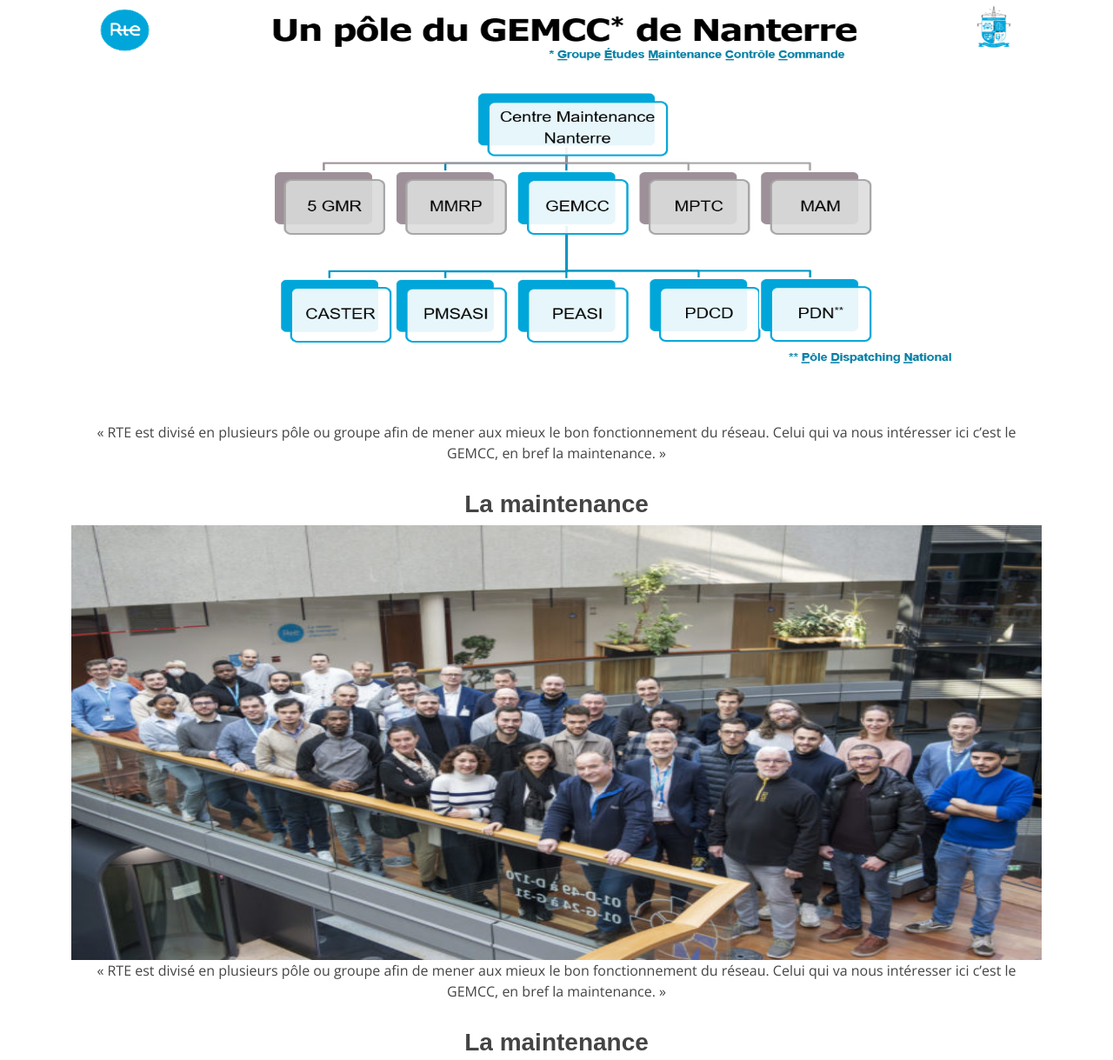
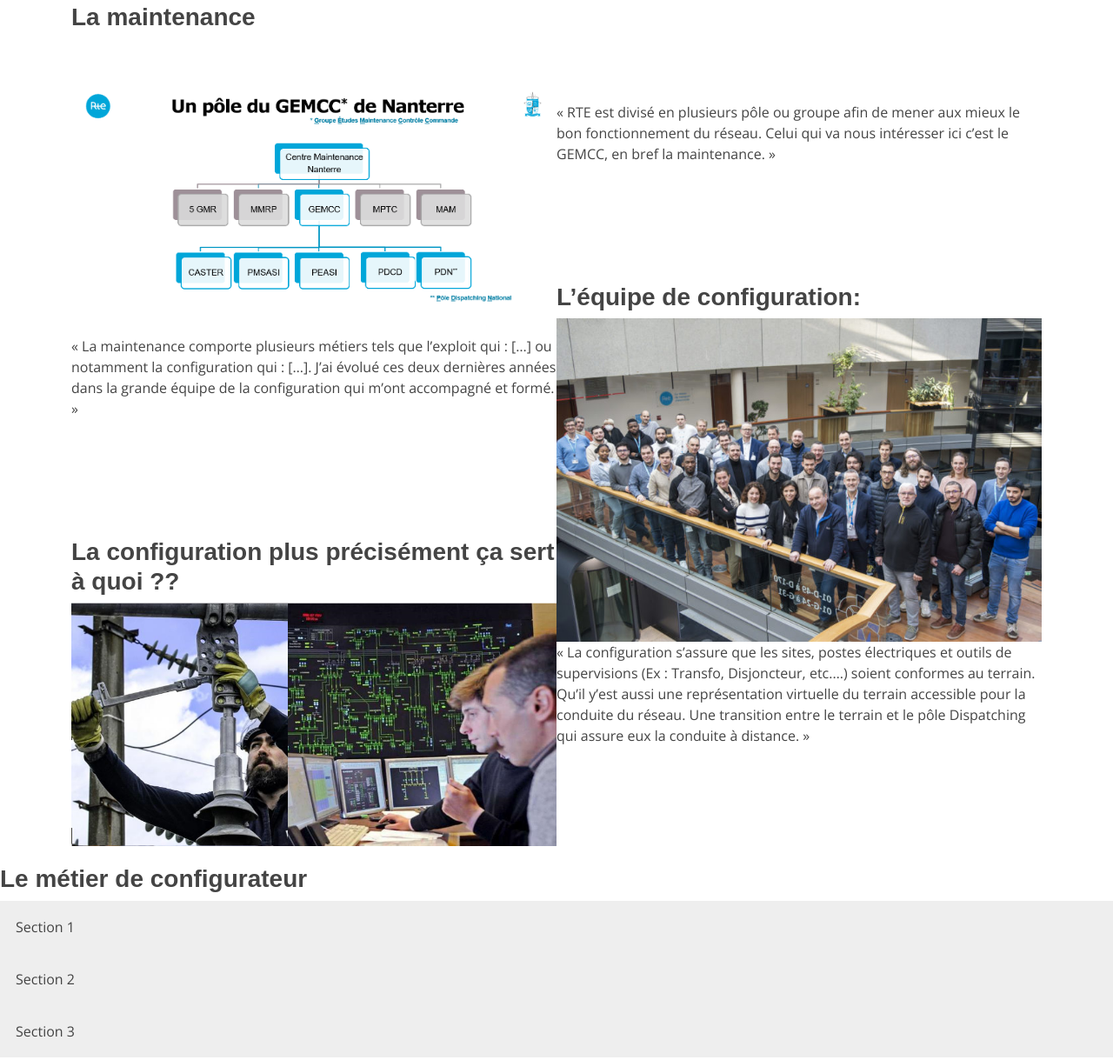
Before and after one commit to Yamcha95/Portfolio, a plain HTML site: page entreprise.html in a window 1280 px wide. Shown: the part 317-1536 px from the top of the page at 87% size. Drawn offline with nearby package versions, Linux system fonts and the light colour scheme.

Commit message:
Entreprise_accordéon

```diff
--- a/assets/css/style.css
+++ b/assets/css/style.css
@@ -1269,6 +1269,31 @@ section {
     transform: rotate(360deg);
   }
 }
+/*--------------------------------------------------------------
+#Accordion
+--------------------------------------------------------------*/
+.accordion {
+  background-color: #eee;
+  color: #444;
+  cursor: pointer;
+  padding: 18px;
+  width: 100%;
+  text-align: left;
+  border: none;
+  outline: none;
+  transition: 0.4s;
+}
+
+.active, .accordion:hover {
+  background-color: #ccc;
+}
+
+.panel {
+  padding: 0 18px;
+  background-color: white;
+  display: none;
+  overflow: hidden;
+}
 
 /*--------------------------------------------------------------
 # Footer
--- a/entreprise.html
+++ b/entreprise.html
@@ -43,7 +43,6 @@
   <!-- ======= Header ======= -->
   <header id="header" class="fixed-top">
     <div class="container-fluid d-flex justify-content-between align-items-center">
-
       <h1 class="logo me-auto me-lg-0"><a href="index.html">Portfolio</a></h1>
       <!-- Uncomment below if you prefer to use an image logo -->
       <!-- <a href="index.html" class="logo"><img src="assets/img/logo.png" alt="" class="img-fluid"></a>-->
@@ -72,31 +71,61 @@
           <h3><strong>RTE</strong></h3>
 
         </div>
-        <div class="section-title">
+        <section id="contact" class="contact">
+          <div class="">
             <h3><strong>La maintenance</strong></h3>
-            <img style="border:0; width: 100%; height: 500px;" src="assets/img/Maintenance.PNG" frameborder="0"
-              allowfullscreen>
+            <h2></h2>
+            <br><br>
 
-            <p>« RTE est divisé en plusieurs pôle ou groupe afin de mener aux mieux le bon fonctionnement du réseau. Celui
-            qui va nous intéresser ici c’est le GEMCC, en bref la maintenance. »</p>
+            <img src="assets/img/Maintenance.PNG" alt="dcsi" style="border:0; width: 50%;  float:left; " />
+
+            <p>
+              <br>« RTE est divisé en plusieurs pôle ou groupe afin de mener aux mieux le bon fonctionnement du réseau.
+              Celui
+              qui va nous intéresser ici c’est le GEMCC, en bref la maintenance. »
+            </p>
           </div>
-        <div class="section-title">
-          <h3><strong>La maintenance</strong></h3>
-            <img style="border:0; width: 100%; height: 500px;" src="assets/img/Equipe.png" frameborder="0"
-              allowfullscreen>
+        </section>
+        <section id="contact" class="contact">
+          <div class="">
+            <h3><strong>L’équipe de configuration:</strong></h3>
+            <img src="assets/img/Equipe.png" alt="dcsi" style=" width: 50%; float:right; " />
 
-            <p>« RTE est divisé en plusieurs pôle ou groupe afin de mener aux mieux le bon fonctionnement du réseau. Celui
-            qui va nous intéresser ici c’est le GEMCC, en bref la maintenance. »</p>
+            <p>« La maintenance comporte plusieurs métiers tels que l’exploit qui : […] ou notamment la configuration
+              qui : […]. J’ai évolué ces deux dernières années dans la grande équipe de la configuration qui m’ont
+              accompagné et formé. »</p>
           </div>
-        <div class="section-title">
-          <h3><strong>La maintenance</strong></h3>
-            <img style="border:0; width: 100%; height: 500px;" src="assets/img/Maintenance.PNG" frameborder="0"
-              allowfullscreen>
+        </section>
+        <section id="contact" class="contact">
+          <div class="">
+            <h3><strong>La configuration plus précisément ça sert à quoi ??</strong></h3>
+            <img src="assets/img/Configuration.PNG" alt="dcsi" style=" width: 50%; float:left; " />
 
-            <p>« RTE est divisé en plusieurs pôle ou groupe afin de mener aux mieux le bon fonctionnement du réseau. Celui
-            qui va nous intéresser ici c’est le GEMCC, en bref la maintenance. »</p>
+            <p>« La configuration s’assure que les sites, postes électriques et outils de supervisions (Ex : Transfo,
+              Disjoncteur, etc.…) soient conformes au terrain. Qu’il y’est aussi une représentation virtuelle du terrain
+              accessible pour la conduite du réseau. Une transition entre le terrain et le pôle Dispatching qui assure
+              eux
+              la conduite à distance. »</p>
           </div>
     </div>
+    </section>
+    <!-- ACORDEON LA -->
+    <h3><strong>Le métier de configurateur</strong></h3>
+    <button class="accordion">Section 1</button>
+<div class="panel">
+  <p>« Voici un exemple de site avec plusieurs postes électriques (Présentation/explication). »</p>
+</div>
+
+<button class="accordion">Section 2</button>
+<div class="panel">
+  <p>« Les données qu’on pourrait être amener à importer sous format Excel. »</p>
+</div>
+
+<button class="accordion">Section 3</button>
+<div class="panel">
+  <p>« Les données qu’on pourrait être amener à importer sous format Excel. »</p>
+</div>
+    <!-- ACORDEON LA -->
     </section>
     <div>
 
```
Also changed, not shown: assets/img/Configuration.PNG (added). Lines whose indentation alone changed are shown as unchanged.
